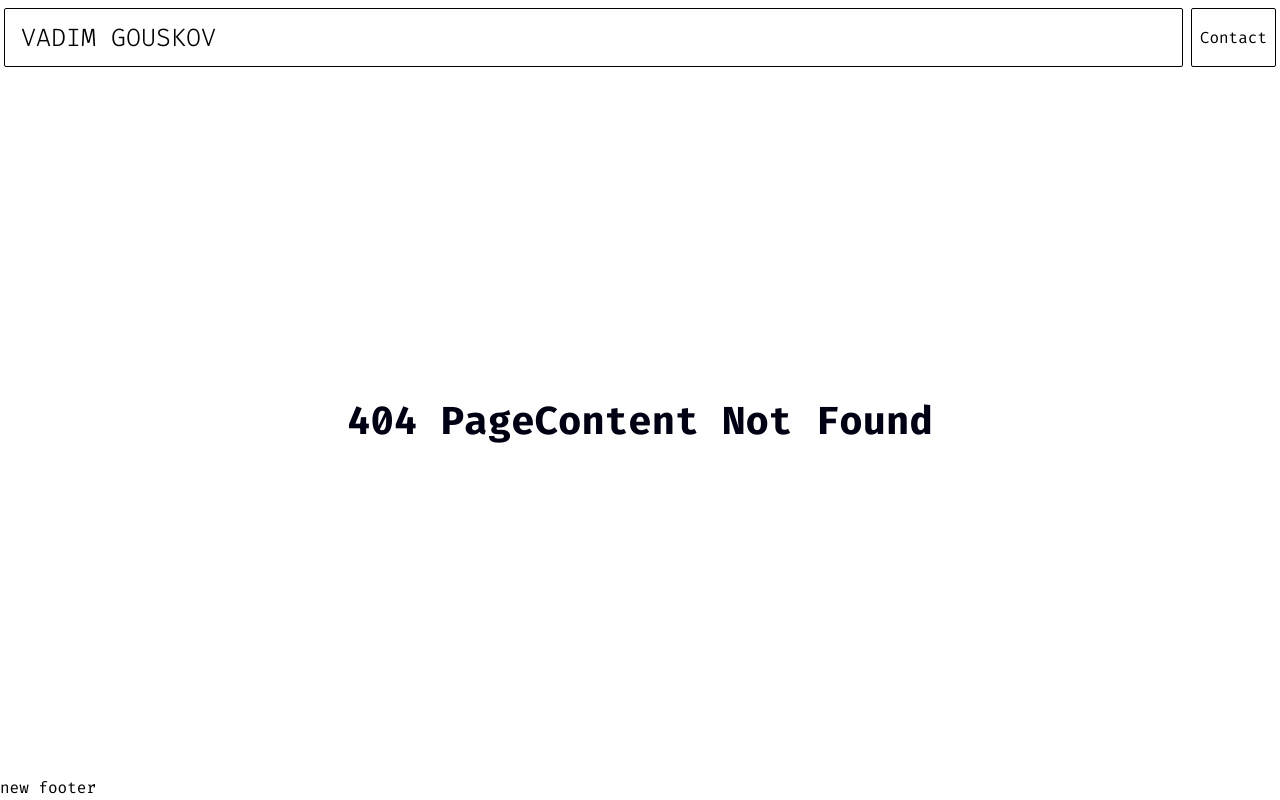
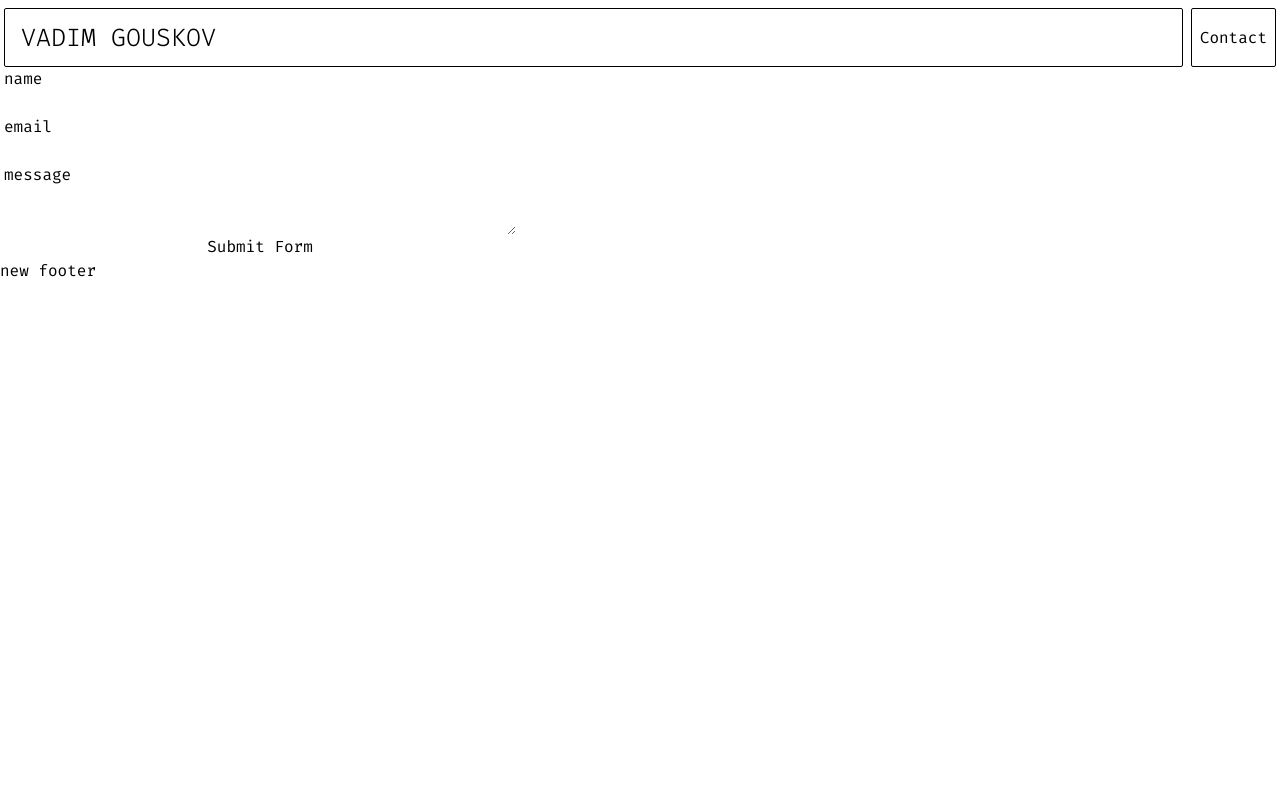
Before and after one commit to VadimGouskov/website, a Next.js app: page /contact in a window 1280 px wide. Before the commit this address had no page. Built offline with nearby package versions, Linux system fonts and the light colour scheme.

Commit message:
basic server side contact form implementation

```diff
--- /dev/null
+++ b/src/app/api/contact/route.ts
@@ -0,0 +1,14 @@
+export async function POST(request: Request) {
+  const formData = await request.formData();
+  formData.append("access_key", "6c17110f-ec1b-45b0-988f-eb6b614f916a");
+
+  // https://api.web3forms.com/submit
+  const response = await fetch("https://api.web3forms.com/submit", {
+    method: "POST",
+    body: formData,
+  });
+
+  const data = await response.json();
+
+  return Response.json(data);
+}
--- /dev/null
+++ b/src/app/components/ContactForm/ContactForm.tsx
@@ -0,0 +1,47 @@
+"use client";
+import React, { FormEvent } from "react";
+
+function App() {
+  const [result, setResult] = React.useState("");
+
+  const onSubmit = async (event) => {
+    event.preventDefault();
+    setResult("Sending....");
+    const formData = new FormData(event.target);
+
+    const response = await fetch("/api/contact", {
+      method: "POST",
+      body: formData,
+    });
+
+    const data = await response.json();
+
+    if (data.success) {
+      setResult("Form Submitted Successfully");
+      event.target.reset();
+    } else {
+      console.log("Error", data);
+      setResult(data.message);
+    }
+  };
+
+  return (
+    <div>
+      <form className="flex flex-col md:max-w-128" onSubmit={onSubmit}>
+        <label>name</label>
+        <input type="text" name="name" required />
+
+        <label>email</label>
+        <input type="email" name="email" required />
+
+        <label>message</label>
+        <textarea name="message" required></textarea>
+
+        <button type="submit">Submit Form</button>
+      </form>
+      <span>{result}</span>
+    </div>
+  );
+}
+
+export default App;
--- a/src/app/components/Header/Header.tsx
+++ b/src/app/components/Header/Header.tsx
@@ -14,9 +14,11 @@ export const Header: React.FC<HeaderProps> = () => {
           </Link>
         </div>
         <Tile>
-          <div className="p-2 h-full flex justify-center items-center">
-            Contact
-          </div>
+          <Link href={"/contact"}>
+            <div className="p-2 h-full flex justify-center items-center">
+              Contact
+            </div>
+          </Link>
         </Tile>
       </div>
     </Container>
--- /dev/null
+++ b/src/app/contact/page.tsx
@@ -0,0 +1,16 @@
+import * as React from "react";
+import { Container } from "../components/Container";
+import ContactForm from "../components/ContactForm/ContactForm";
+type AboutPageProps = {};
+
+const AboutPage: React.FC<AboutPageProps> = (props) => {
+  return (
+    <main>
+      <Container>
+        <ContactForm />
+      </Container>
+    </main>
+  );
+};
+
+export default AboutPage;
```
